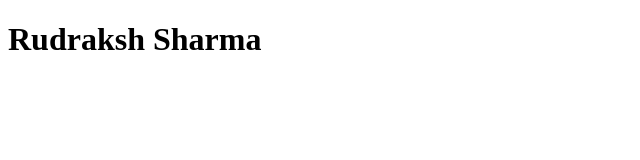
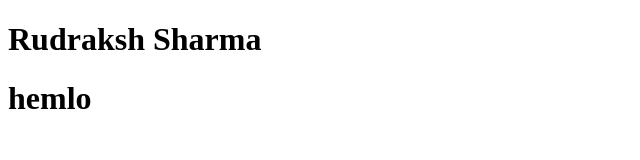
Before and after one commit to rudrakshsharma876-ui/Pixle-plus, a plain HTML site: page index.html in a window 1280 px wide. Shown: the whole page, without its empty margins (0-640 px from the left). Drawn offline with Linux system fonts and the light colour scheme.

Commit message:
add test changes for pr practice

```diff
--- a/index.html
+++ b/index.html
@@ -7,6 +7,7 @@
 </head>
 <body>
     <h1>Rudraksh Sharma</h1>
+    <h1>hemlo</h1>
 
 </body>
 </html>
```
